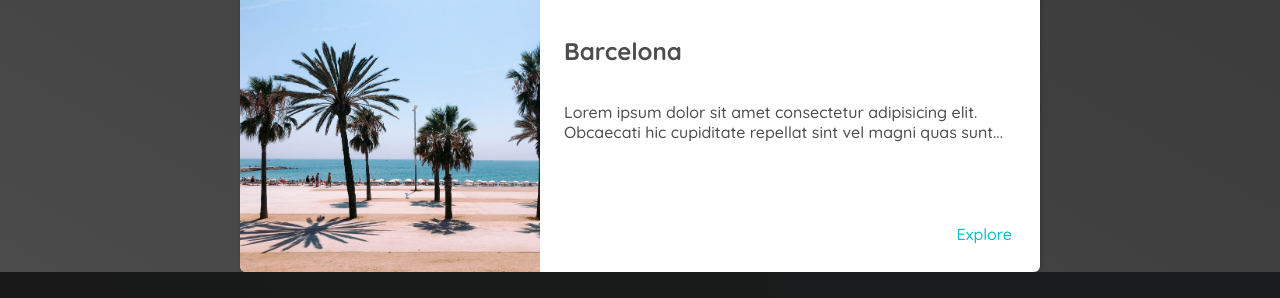
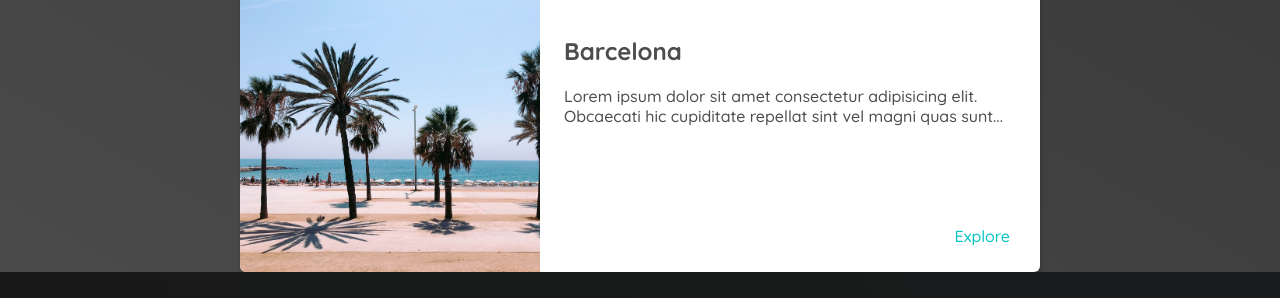
Before and after one commit to crimson2631/travel-page, a plain HTML site: page places.html in a window 1280 px wide. Shown: the part 107-405 px from the top of the page. Drawn offline with Linux system fonts and the light colour scheme.

Commit message:
Challenge complete: Cleaned up CSS
Cleaned up unused CSS and adjust some spacings

```diff
--- a/places.css
+++ b/places.css
@@ -35,18 +35,18 @@ main li img {
 
 .item-content p {
   flex-grow: 2;
+  margin: auto;
 }
 
 .item-content a {
   text-decoration: none;
   color: rgb(7, 197, 197);
   font-size: bold;
-  padding: 4px;
+  padding: 2px 6px;
   border-radius: 2px;
 }
 
 .item-content a:hover {
-  position: absolute;
   background-color: rgba(0, 255, 255, 0.238);
 }
 
```
